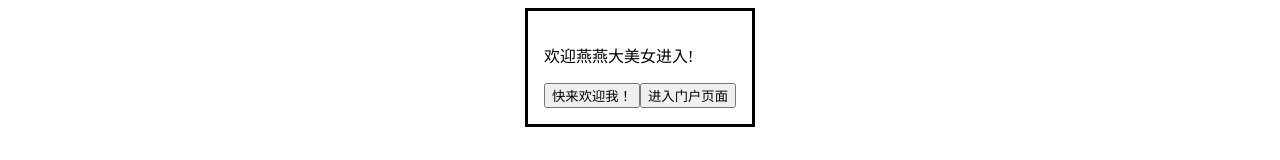
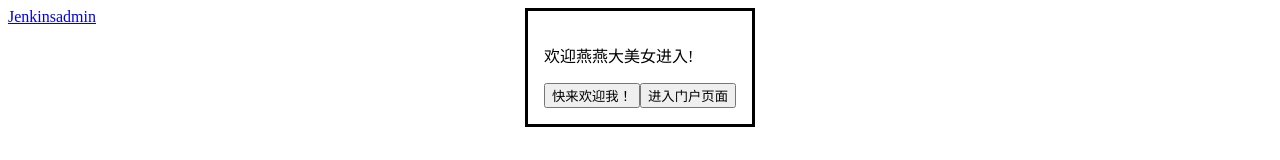
Before and after one commit to runhao/MyWebsiteVue, a Vue app: page / in a window 1280 px wide. Shown: the top 160 px of the page. Built offline with nearby package versions, Linux system fonts and the light colour scheme.

Commit message:
feat: 修改接口url

```diff
--- a/src/views/ChatGpt.vue
+++ b/src/views/ChatGpt.vue
@@ -69,17 +69,17 @@ export default {
     const fetchData = async () => {
       try {
         const accessToken = localStorage.getItem('access'); // 从 localStorage 获取 JWT
-        const response = await proxy.$axios.post("/api/openai/key", {}, {
+        const response = await proxy.$axios.post("/api/openai/token", {}, {
           headers: {
             Authorization: `Bearer ${accessToken}` // 将 JWT 添加到请求头
           }
         });
         const data = response.data;
         // 弹出框显示返回的内容
-        alert(`KEY值获取成功，请复制粘贴：${data.data.value}`); // 弹出框显示成功消息和 key 值
+        alert(`TOKEN值获取成功，请复制粘贴：${data.data.value}`); // 弹出框显示成功消息和 TOKEN 值
       } catch (error) {
-        alert("获取KEY值失败，请重新登陆或联系管理员。");
-        console.error("获取KEY值失败:", error); // 记录错误信息
+        alert("获取TOKEN值失败，请重新登陆或联系管理员。");
+        console.error("获取TOKEN值失败:", error); // 记录错误信息
       }
     };
 
--- a/src/views/Index.vue
+++ b/src/views/Index.vue
@@ -7,6 +7,10 @@
         <button type="button" @click="clickLogin">进入门户页面</button>
       </form>
     </dialog>
+    <div>
+      <a href="http://shiyan520.cn:8080">Jenkins</a>
+      <a href="http://naodongzhizao.com/admin">admin</a>
+    </div>
   </div>
   <Distribution class="footer"/>
 </template>
```
